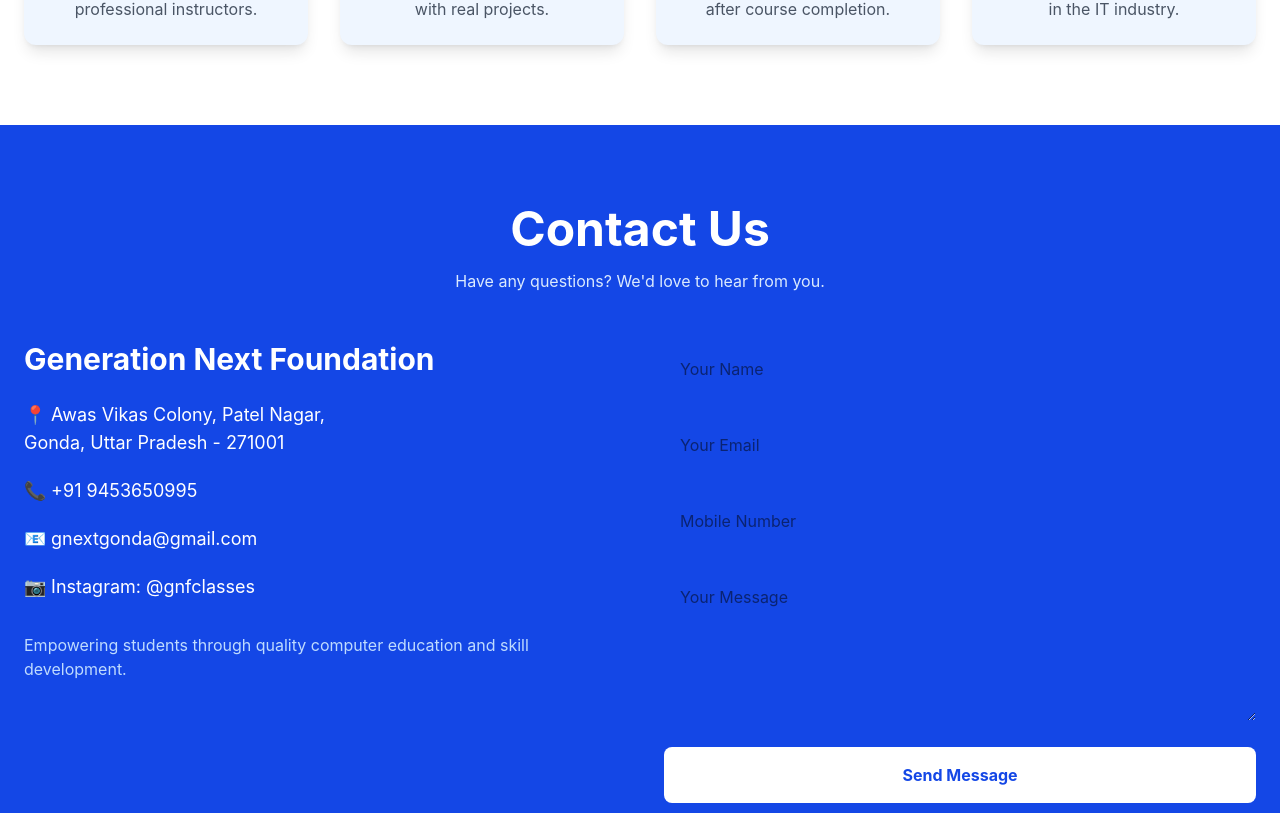
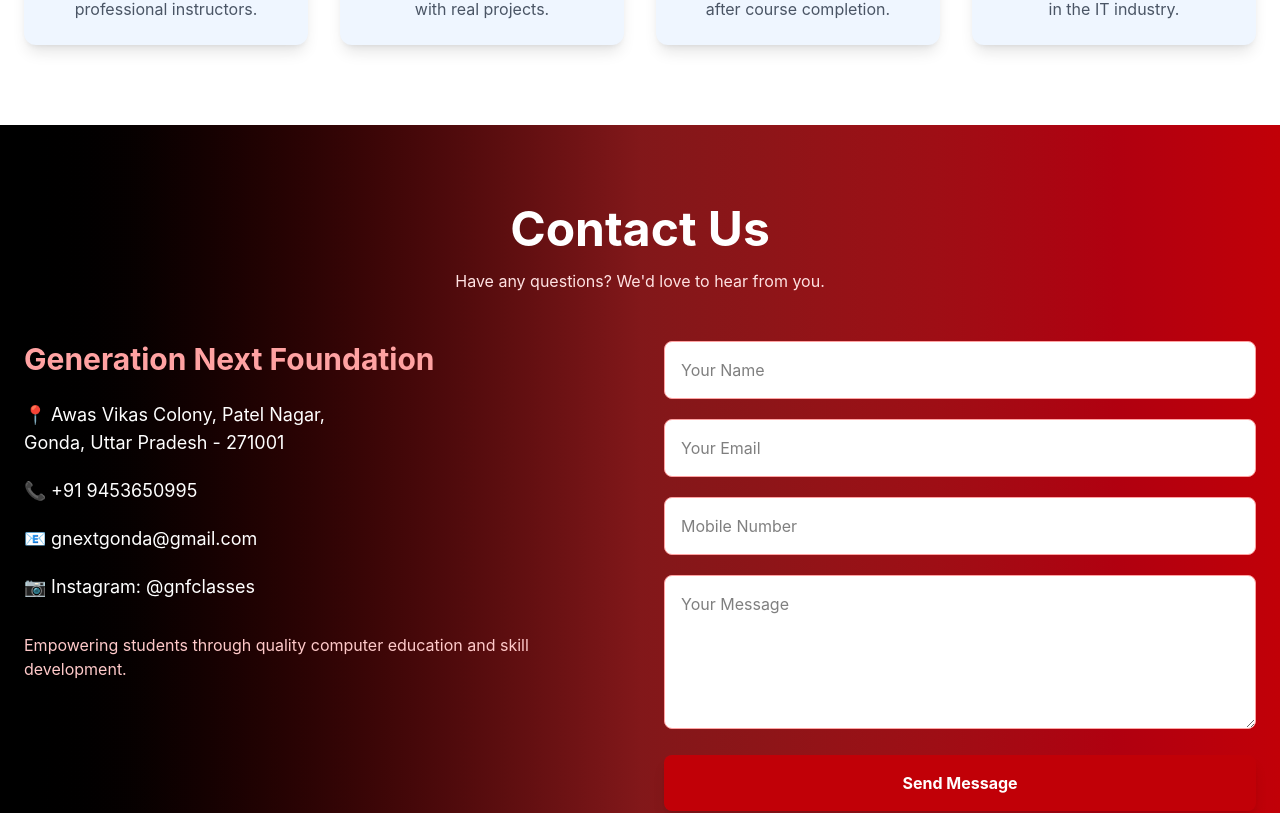
Before and after one commit to hardiksrivastava842-sketch/generation-next-foundation, a React (Vite) app: page / in a window 1280 px wide. Shown: the part 2679-3492 px from the top of the page. Built offline with nearby package versions, Linux system fonts and the light colour scheme.

Commit message:
Updated contact section to black and wine red theme

```diff
--- a/src/components/Contact/Contact.jsx
+++ b/src/components/Contact/Contact.jsx
@@ -1,28 +1,28 @@
 function Contact() {
   return (
-    <section className="py-20 bg-blue-700 text-white">
+    <section className="py-20 bg-gradient-to-r from-black via-red-900 to-red-700 text-white">
       <div className="max-w-7xl mx-auto px-6">
 
         <h2 className="text-5xl font-bold text-center mb-4">
           Contact Us
         </h2>
 
-        <p className="text-center mb-12 text-blue-100">
+        <p className="text-center mb-12 text-red-100">
           Have any questions? We'd love to hear from you.
         </p>
 
         <div className="grid grid-cols-1 md:grid-cols-2 gap-12">
 
           {/* Contact Details */}
-
           <div>
 
-            <h3 className="text-3xl font-bold mb-6">
+            <h3 className="text-3xl font-bold mb-6 text-red-300">
               Generation Next Foundation
             </h3>
 
             <p className="mb-5 text-lg">
-              📍 Awas Vikas Colony, Patel Nagar,<br />
+              📍 Awas Vikas Colony, Patel Nagar,
+              <br />
               Gonda, Uttar Pradesh - 271001
             </p>
 
@@ -38,42 +38,43 @@ function Contact() {
               📷 Instagram: @gnfclasses
             </p>
 
-            <p className="mt-8 text-blue-200">
-              Empowering students through quality computer education and skill development.
+            <p className="mt-8 text-red-200">
+              Empowering students through quality computer education and skill
+              development.
             </p>
 
           </div>
 
           {/* Contact Form */}
-
           <form className="space-y-5">
 
             <input
               type="text"
               placeholder="Your Name"
-              className="w-full p-4 rounded-lg text-black outline-none"
+              className="w-full p-4 rounded-lg bg-white text-black outline-none border border-red-300 focus:ring-2 focus:ring-red-500"
             />
 
             <input
               type="email"
               placeholder="Your Email"
-              className="w-full p-4 rounded-lg text-black outline-none"
+              className="w-full p-4 rounded-lg bg-white text-black outline-none border border-red-300 focus:ring-2 focus:ring-red-500"
             />
 
             <input
               type="text"
               placeholder="Mobile Number"
-              className="w-full p-4 rounded-lg text-black outline-none"
+              className="w-full p-4 rounded-lg bg-white text-black outline-none border border-red-300 focus:ring-2 focus:ring-red-500"
             />
 
             <textarea
               rows="5"
               placeholder="Your Message"
-              className="w-full p-4 rounded-lg text-black outline-none"
+              className="w-full p-4 rounded-lg bg-white text-black outline-none border border-red-300 focus:ring-2 focus:ring-red-500"
             ></textarea>
 
             <button
-              className="bg-white text-blue-700 px-8 py-4 rounded-lg font-bold hover:bg-gray-200 duration-300 w-full"
+              type="submit"
+              className="w-full bg-red-700 hover:bg-red-800 text-white py-4 rounded-lg font-bold duration-300 shadow-lg"
             >
               Send Message
             </button>
```
